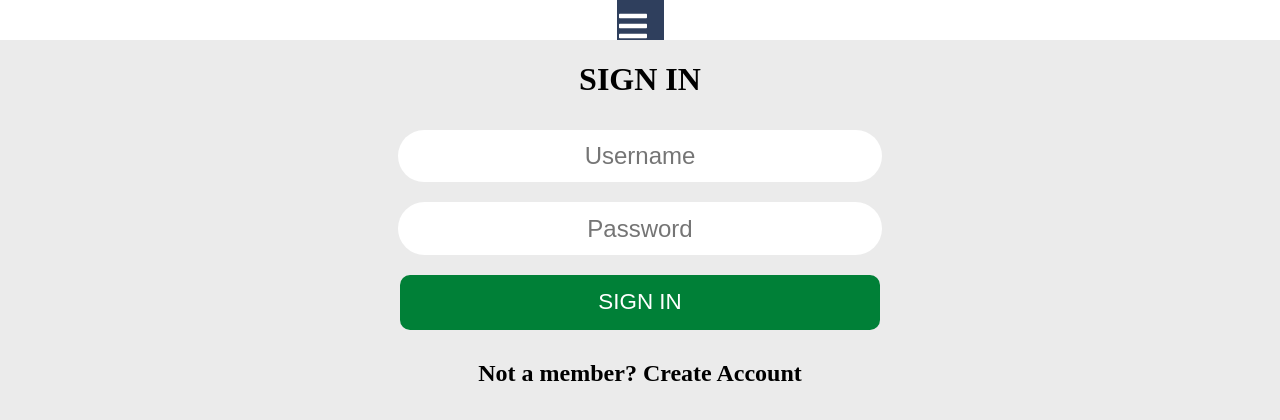
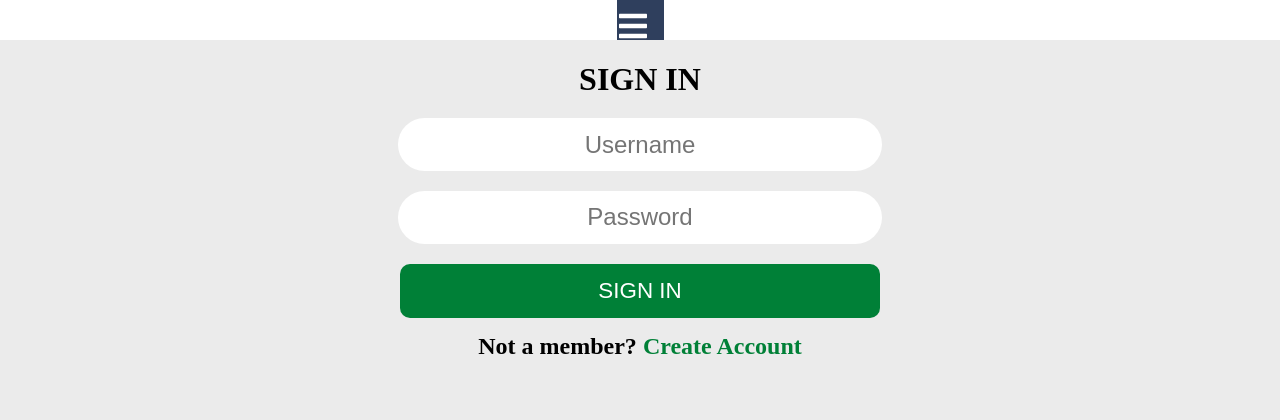
Before and after one commit to DonVlad1/m40Group1Front-End, a React (Create React App) app: page /login in a window 1280 px wide. Shown: the top 420 px of the page. Built offline with nearby package versions, Linux system fonts and the light colour scheme.

Commit message:
added create account link

```diff
--- a/src/css/login.css
+++ b/src/css/login.css
@@ -39,3 +39,16 @@
   text-align: center;
   font-size: 1.5em;
 }
+
+h1 {
+  margin-bottom: 10px;
+}
+
+h2 {
+  margin: 5px;
+}
+
+#accountCreateLink {
+  color: #008037;
+  text-decoration: none;
+}
--- a/src/pages/login.js
+++ b/src/pages/login.js
@@ -1,6 +1,8 @@
-import React, { useState } from "react"
+import React, { useState } from "react";
+import { Link } from "react-router-dom";
 import '../css/login.css';
 import { login } from '../utils';
+
 
 const Login = ({setter}) => {
 
@@ -26,7 +28,7 @@ const Login = ({setter}) => {
 
       </form>
 
-      <h2>Not a member? Create Account</h2>
+      <h2>Not a member? <Link to="/signup" id="accountCreateLink">Create Account</Link></h2>
     </div>
   )
 }
```
